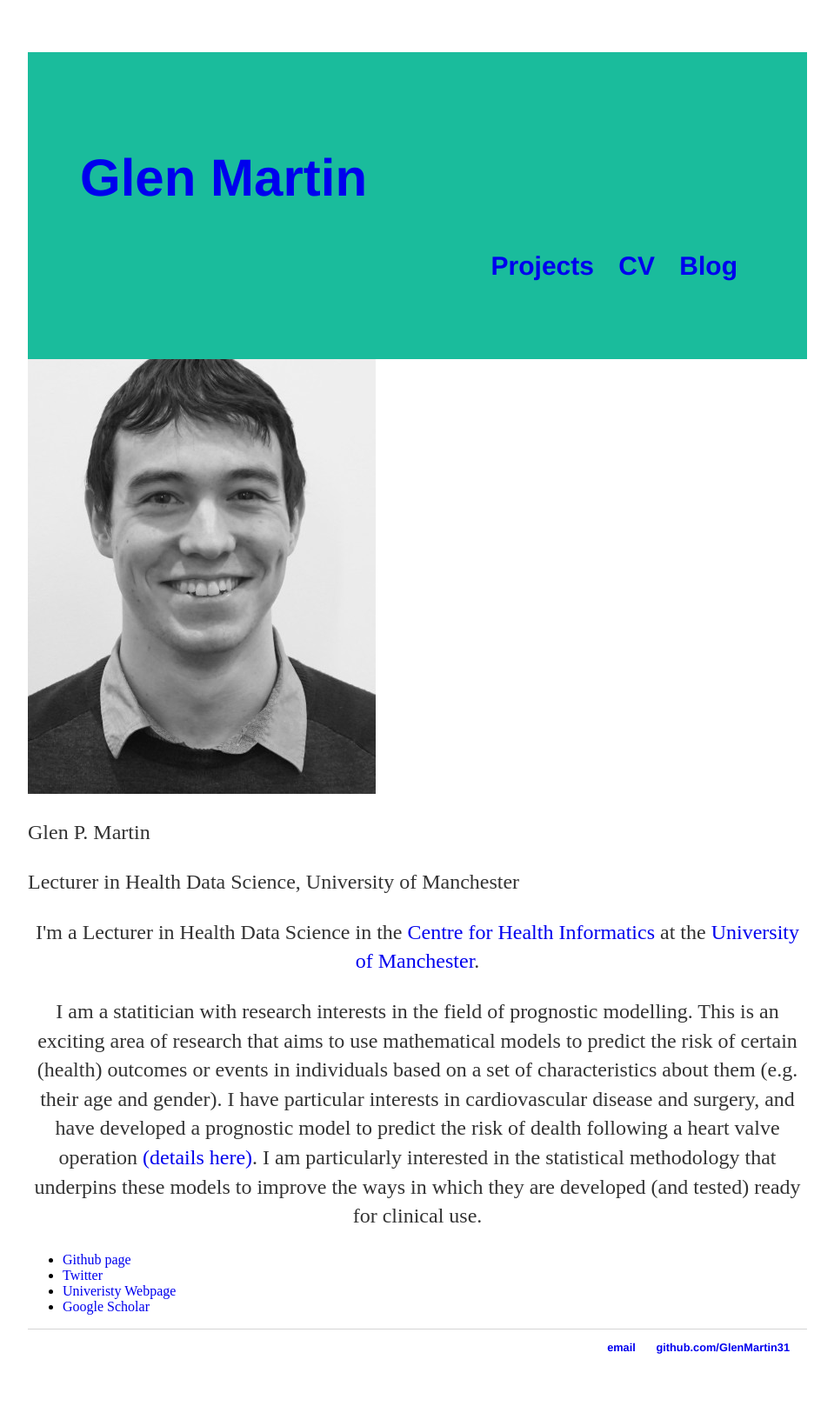
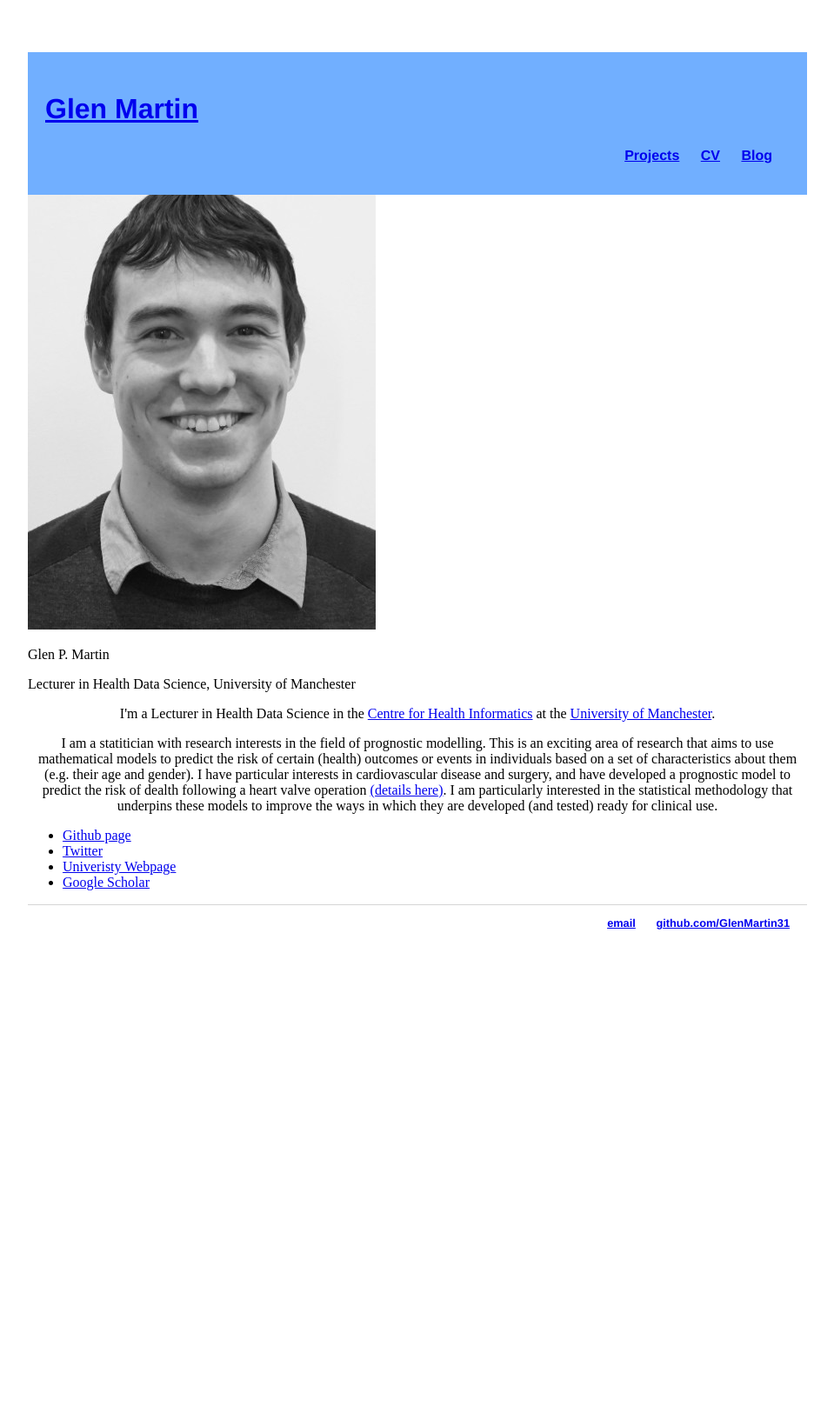
Before and after one commit to GlenMartin31/GlenMartin31.github.io, a Jekyll site: the page built from index.html, in a window 1280 px wide. Shown: the whole page at 87% size, without its empty margins (160-1119 px from the left). Built offline with Jekyll 4.4.1, drawn with Linux system fonts in a browser that asks for light colours; after the commit the page ends 1129 px from its top, so only the background shows below that.

Commit message:
Update main.css

```diff
--- a/css/main.css
+++ b/css/main.css
@@ -22,34 +22,19 @@ nav ul li, footer ul li {
     display: inline;
     margin-right: 20px;
 }
-a {
-    text-decoration: none;
-}
-a:hover {
-    text-decoration: underline;
-}
-p {
-    font-size: 1.5em;
-    line-height: 1.4em;
-    color: #333;
-}
 footer {
     border-top: 1px solid #d5d5d5;
     font-size: .8em;
 }
-
 .header {
-	padding: 60px;
-	background: #1abc9c;
-	color: white;
-	font-size: 30px;
+	padding: 20px;
+	background: #71AFFF;
+	color: #FFFFFF;
 }
-
 ul.posts {
     margin: 20px auto 40px;
     font-size: 1.5em;
 }
-
 ul.posts li {
     list-style: none;
 }
```
